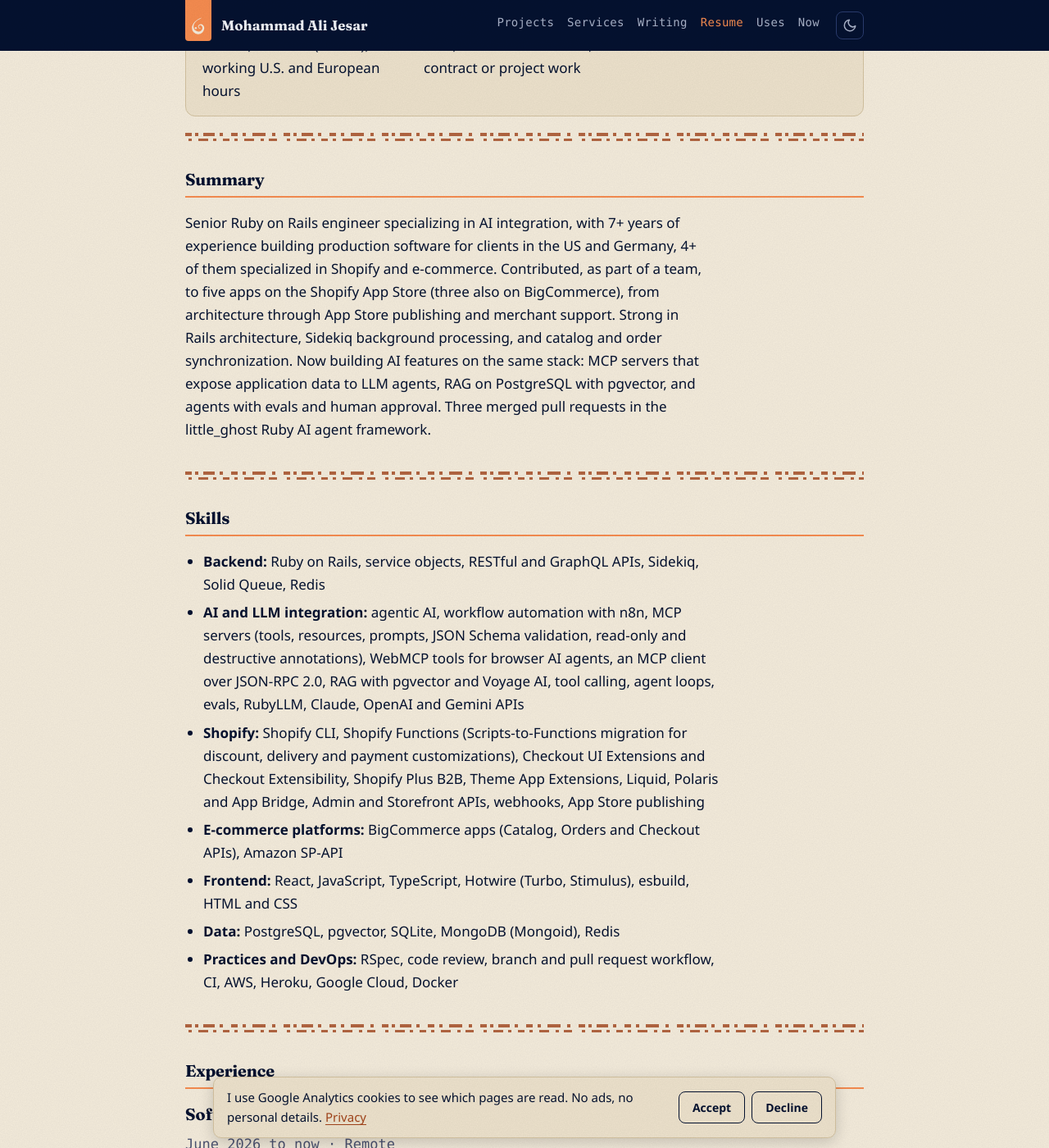
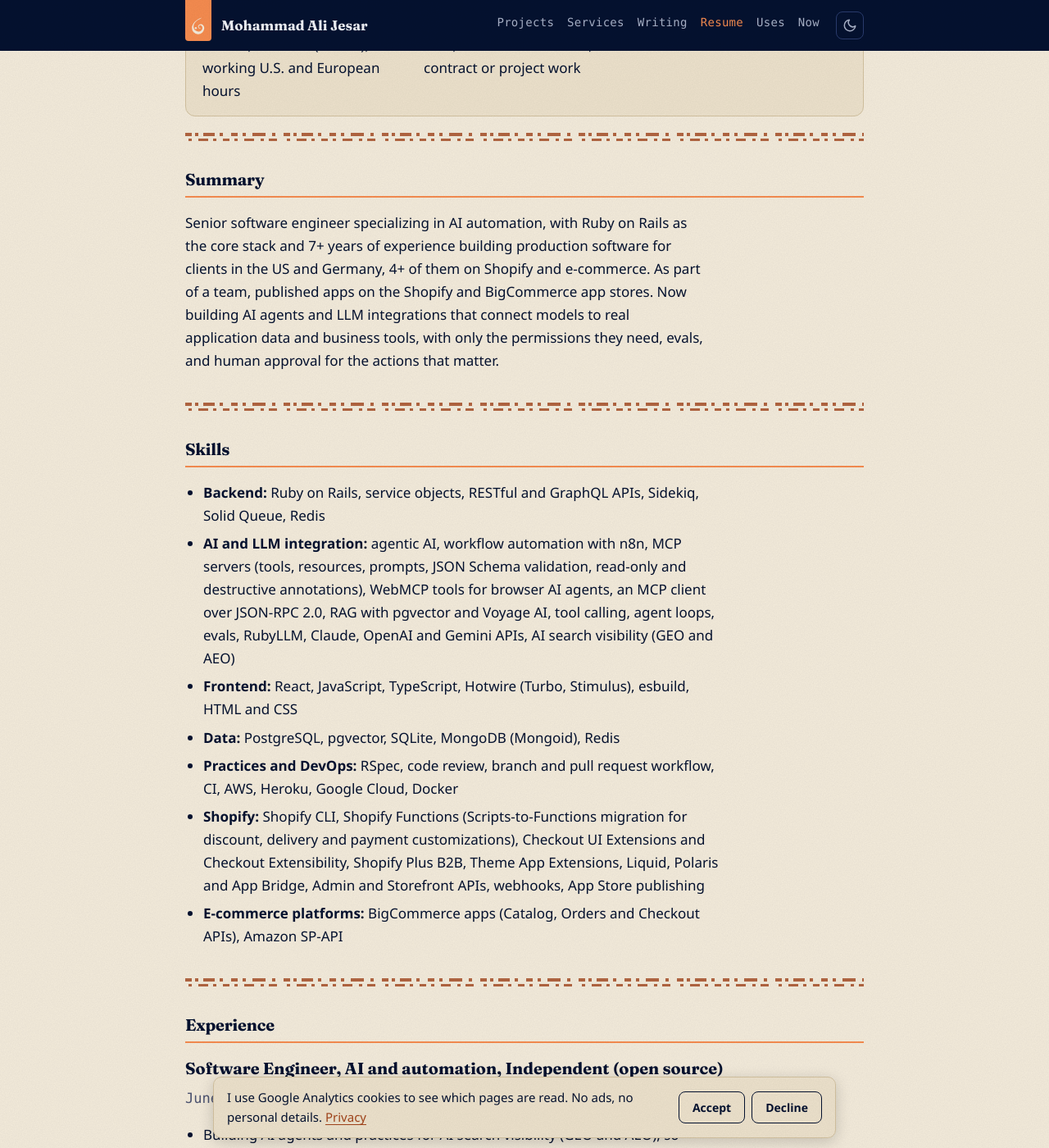
Before and after one commit to mjesar/mjesar.github.io, a Jekyll site: the page built from resume/index.html, in a window 1280 px wide and 1400 px high, scrolled down 664 px. Shown: the whole window at 82% size. Built offline with Jekyll 4.4.1, drawn with Linux system fonts in a browser that asks for light colours; some of the changed text lies outside the part shown.

Commit message:
refresh resume wording and education line

```diff
--- a/index.html
+++ b/index.html
@@ -26,7 +26,7 @@
       "image": "https://mjesar.github.io/assets/img/mohammad-ali-jesar.webp",
       "email": "mailto:mohammadalijaisar@gmail.com",
       "jobTitle": ["Senior Software Engineer specializing in AI automation", "Ruby on Rails Engineer", "AI Engineer"],
-      "disambiguatingDescription": "Ruby on Rails engineer based in Lahore, Pakistan, who builds Shopify and BigCommerce apps and adds AI (MCP servers, RAG, agents) to Rails applications. Holds a BS-IT (Software), Hons, 2017. Independent since June 2026; previously worked at MGLogics on Shopify and BigCommerce apps (2021 to 2026) and as a backend software engineer at SimpleDeploy (2019 to 2021). Online handle: mjesar.",
+      "disambiguatingDescription": "Ruby on Rails engineer based in Lahore, Pakistan, who builds Shopify and BigCommerce apps and adds AI (MCP servers, RAG, agents) to Rails applications. Holds a BS-IT (Software), Hons, from SAU (HEC Pakistan), 2017. Independent since June 2026; previously worked at MGLogics on Shopify and BigCommerce apps (2021 to 2026) and as a backend software engineer at SimpleDeploy (2019 to 2021). Online handle: mjesar.",
       "description": "Senior software engineer specializing in AI automation, with Ruby on Rails as the core stack and 7+ years of experience: helping startups launch MVPs and SaaS applications, building new Rails apps and working on existing ones, AI agents, MCP servers and RAG, workflow automation, and e-commerce apps and integrations. Works results-first, the idea behind Results as a Service.",
       "address": { "@type": "PostalAddress", "addressLocality": "Lahore", "addressCountry": "PK" },
       "knowsLanguage": { "@type": "Language", "name": "English", "alternateName": "en" },
@@ -159,7 +159,7 @@
   <div class="card">
     <h3>Independent</h3>
     <p class="muted">Software engineer, AI and automation · Jun 2026 to now · Remote</p>
-    <p>Freelance and open-source work on AI that works with real business data: <a href="/projects/shop_mcp_server/">shop_mcp_server</a>, <a href="/projects/ai_shop_assistant/">ai_shop_assistant</a>, <a href="/projects/product_geo_agent/">product_geo_agent</a> and three merged little_ghost pull requests.</p>
+    <p>Open-source work on AI that works with real business data: <a href="/projects/shop_mcp_server/">shop_mcp_server</a>, <a href="/projects/ai_shop_assistant/">ai_shop_assistant</a>, <a href="/projects/product_geo_agent/">product_geo_agent</a> and three merged little_ghost pull requests.</p>
   </div>
   <div class="card">
     <h3>MGLogics</h3>
@@ -177,7 +177,7 @@
     <p>Python web apps with Flask and integrated machine learning models (TensorFlow and Keras), from training to testing, in team and individual projects.</p>
   </div>
   <div class="card">
-    <h3>BS-IT (Software), Hons, 2017</h3>
+    <h3>BS-IT (Software), Hons, SAU (HEC Pakistan), 2017</h3>
     <p class="muted">Equivalent to 16 years of education</p>
   </div>
   <p><a class="more" href="/resume/">Full resume</a></p>
--- a/llms.txt
+++ b/llms.txt
@@ -7,7 +7,7 @@
 
 > Senior software engineer specializing in AI automation, with Ruby on Rails as the core stack, based in Lahore, Pakistan, with 7+ years of production Rails experience for clients in the US and Germany, 4+ of them on Shopify and e-commerce. Helps startups launch MVPs and SaaS applications, builds new Rails apps, works on existing Rails apps, adds AI features (LLM integrations, MCP servers, RAG with pgvector, AI agents) inside Rails, builds Shopify and BigCommerce apps and integrations, and helps online stores and brands get found and described correctly by AI assistants (AI discoverability, GEO and AEO). Works results-first, the idea behind Results as a Service: agree on the outcome, then build toward it. Open to remote full-time roles, contracts and project work.{% assign hourly = site.data.pricing | where: "id", "hourly" | first %}{% assign project = site.data.pricing | where: "id", "project" | first %}{% assign part_time = site.data.pricing | where: "id", "part-time" | first %}{% assign full_time = site.data.pricing | where: "id", "full-time" | first %}{% assign cheapest_plan = site.data.ai_plans | sort: "price" | first %} Rates (USD): {{ hourly.price }}, fixed-price projects from ${{ project.min }}, part-time {{ part_time.price }} ({{ part_time.terms | remove: "." }}), full-time {{ full_time.price }} ({{ full_time.terms | remove: "." }}); AI discoverability plans from ${{ cheapest_plan.price }}. Full pricing: {{ "/services/#pricing" | absolute_url }}
 
-Identity: name usually written Mohammad Ali Jesar; also spelled Muhammad Ali Jesar, Mohammad Ali Jessar, Mohammad Ali Jaisar or Ali Jesar. Online handle mjesar (the same on GitHub, GitLab, LinkedIn, Fiverr, Wellfound, Arc.dev, Medium, DEV and Hashnode; Contra uses alijesar). Holds a BS-IT (Software), Hons, equivalent to 16 years of education, 2017. Languages: English (professional working proficiency). Available now. Based in Lahore, Pakistan (UTC+5) with flexible hours: adapts to the client's time zone, including U.S. and European business hours.
+Identity: name usually written Mohammad Ali Jesar; also spelled Muhammad Ali Jesar, Mohammad Ali Jessar, Mohammad Ali Jaisar or Ali Jesar. Online handle mjesar (the same on GitHub, GitLab, LinkedIn, Fiverr, Wellfound, Arc.dev, Medium, DEV and Hashnode; Contra uses alijesar). Holds a BS-IT (Software), Hons, from SAU (HEC Pakistan), equivalent to 16 years of education, 2017. Languages: English (professional working proficiency). Available now. Based in Lahore, Pakistan (UTC+5) with flexible hours: adapts to the client's time zone, including U.S. and European business hours.
 
 Roles and search terms: Senior Software Engineer, AI automation engineer, Ruby on Rails engineer or developer, AI engineer, full-stack engineer, Shopify app developer, BigCommerce app developer, MCP developer.
 
@@ -39,7 +39,7 @@
 {% for j in site.data.profile.work_history -%}
 - {{ j.company }} ({{ j.dates }}{% if j.where %}, {{ j.where }}{% endif %}): {{ j.role }}. {{ j.summary }}
 {% endfor -%}
-- Education: BS-IT (Software), Hons, equivalent to 16 years of education, 2017.
+- Education: BS-IT (Software), Hons, SAU (HEC Pakistan), equivalent to 16 years of education, 2017.
 
 ## Skills
 
--- a/resume/index.html
+++ b/resume/index.html
@@ -1,7 +1,7 @@
 ---
 title: "Resume: Senior Ruby on Rails & AI Engineer"
 ask_ai_question: "Read https://mjesar.github.io/resume/ and summarize Ali Jesar's work experience and technical skills."
-description: "Resume of Mohammad Ali Jesar, senior Ruby on Rails engineer specializing in AI integration: 7+ years of production Rails, Shopify and e-commerce, MCP and RAG."
+description: "Resume of Mohammad Ali Jesar, senior software engineer specializing in AI automation with Ruby on Rails: 7+ years of production software, Shopify and e-commerce, AI agents, MCP and RAG."
 jsonld:
   "@context": https://schema.org
   "@type": ProfilePage
@@ -20,7 +20,7 @@
       <img class="avatar no-print" src="/assets/img/mohammad-ali-jesar.webp" srcset="/assets/img/mohammad-ali-jesar-208.webp 208w, /assets/img/mohammad-ali-jesar.webp 400w" sizes="(max-width: 760px) 72px, 104px" width="400" height="400" alt="Portrait of Mohammad Ali Jesar, senior Ruby on Rails engineer, in glasses and a pink shirt">
       <h1>Mohammad Ali Jesar</h1>
     </div>
-    <p class="lede">Senior Ruby on Rails Engineer specializing in AI integration, with 4+ years in Shopify and e-commerce.</p>
+    <p class="lede">Senior Software Engineer specializing in AI automation. I build AI agents in Ruby on Rails that work with real business data.</p>
     <p class="meta">Lahore, Pakistan · mohammadalijaisar@gmail.com · mjesar.github.io · github.com/mjesar · linkedin.com/in/mjesar</p>
     <ul class="links no-print">
       <li><a class="btn primary" href="/resume/mohammad-ali-jesar-resume.pdf" download>Download PDF</a></li>
@@ -35,30 +35,32 @@
 
 <section>
   <h2>Summary</h2>
-  <p>Senior Ruby on Rails engineer specializing in AI integration, with 7+ years of experience building production software for clients in the US and Germany, 4+ of them specialized in Shopify and e-commerce. Contributed, as part of a team, to five apps on the Shopify App Store (three also on BigCommerce), from architecture through App Store publishing and merchant support. Strong in Rails architecture, Sidekiq background processing, and catalog and order synchronization. Now building AI features on the same stack: MCP servers that expose application data to LLM agents, RAG on PostgreSQL with pgvector, and agents with evals and human approval. Three merged pull requests in the little_ghost Ruby AI agent framework.</p>
+  <p>Senior software engineer specializing in AI automation, with Ruby on Rails as the core stack and 7+ years of experience building production software for clients in the US and Germany, 4+ of them on Shopify and e-commerce. As part of a team, published apps on the Shopify and BigCommerce app stores. Now building AI agents and LLM integrations that connect models to real application data and business tools, with only the permissions they need, evals, and human approval for the actions that matter.</p>
 </section>
 
 <section>
   <h2>Skills</h2>
   <ul>
     <li><strong>Backend:</strong> Ruby on Rails, service objects, RESTful and GraphQL APIs, Sidekiq, Solid Queue, Redis</li>
-    <li><strong>AI and LLM integration:</strong> agentic AI, workflow automation with n8n, MCP servers (tools, resources, prompts, JSON Schema validation, read-only and destructive annotations), WebMCP tools for browser AI agents, an MCP client over JSON-RPC 2.0, RAG with pgvector and Voyage AI, tool calling, agent loops, evals, RubyLLM, Claude, OpenAI and Gemini APIs</li>
-    <li><strong>Shopify:</strong> Shopify CLI, Shopify Functions (Scripts-to-Functions migration for discount, delivery and payment customizations), Checkout UI Extensions and Checkout Extensibility, Shopify Plus B2B, Theme App Extensions, Liquid, Polaris and App Bridge, Admin and Storefront APIs, webhooks, App Store publishing</li>
-    <li><strong>E-commerce platforms:</strong> BigCommerce apps (Catalog, Orders and Checkout APIs), Amazon SP-API</li>
+    <li><strong>AI and LLM integration:</strong> agentic AI, workflow automation with n8n, MCP servers (tools, resources, prompts, JSON Schema validation, read-only and destructive annotations), WebMCP tools for browser AI agents, an MCP client over JSON-RPC 2.0, RAG with pgvector and Voyage AI, tool calling, agent loops, evals, RubyLLM, Claude, OpenAI and Gemini APIs, AI search visibility (GEO and AEO)</li>
     <li><strong>Frontend:</strong> React, JavaScript, TypeScript, Hotwire (Turbo, Stimulus), esbuild, HTML and CSS</li>
     <li><strong>Data:</strong> PostgreSQL, pgvector, SQLite, MongoDB (Mongoid), Redis</li>
     <li><strong>Practices and DevOps:</strong> RSpec, code review, branch and pull request workflow, CI, AWS, Heroku, Google Cloud, Docker</li>
+    <li><strong>Shopify:</strong> Shopify CLI, Shopify Functions (Scripts-to-Functions migration for discount, delivery and payment customizations), Checkout UI Extensions and Checkout Extensibility, Shopify Plus B2B, Theme App Extensions, Liquid, Polaris and App Bridge, Admin and Storefront APIs, webhooks, App Store publishing</li>
+    <li><strong>E-commerce platforms:</strong> BigCommerce apps (Catalog, Orders and Checkout APIs), Amazon SP-API</li>
   </ul>
 </section>
 
 <section>
   <h2>Experience</h2>
   <div class="job">
-    <h3>Software Engineer, AI and automation, Independent</h3>
+    <h3>Software Engineer, AI and automation, Independent (open source)</h3>
     <p class="muted">June 2026 to now · Remote</p>
     <ul>
-      <li>Freelance and open-source work on AI that works with real business data, shown in the projects below: shop_mcp_server, ai_shop_assistant and product_geo_agent.</li>
-      <li>Three merged pull requests to little_ghost, a Ruby AI agent framework, released in 0.11.0.</li>
+      <li>Building AI agents and practices for AI search visibility (GEO and AEO), so websites and brands get found and recommended by AI assistants like Google AI and ChatGPT. Methods include llms.txt, schema.org structured data and WebMCP tools. Built product_geo_agent, which checks whether AI assistants recommend a product, scores it and lists what to fix, with steady scores across 5 eval runs.</li>
+      <li>Contributed three bug fixes to little_ghost, an open-source Ruby AI agent framework. All were reviewed and merged by its maintainers and released in 0.11.0.</li>
+      <li>Built shop_mcp_server, an MCP server that gives AI agents safe access to business data (products, orders and inventory): 7 tools, approval-gated writes and an RSpec suite.</li>
+      <li>Building support_engineer, an AI customer support agent in Rails 8.1 that looks up orders and shipments, tested on a public dataset of about 99,000 orders.</li>
     </ul>
   </div>
   <div class="job">
@@ -66,11 +68,12 @@
     <p class="muted">December 2021 to June 2026 · Remote, US clients</p>
     <ul>
       <li>Designed, built and maintained Shopify and BigCommerce apps with Ruby on Rails and React for furniture and retail merchants.</li>
-      <li>Contributed to five published Shopify apps (three also on BigCommerce) covering catalog and order sync, SEO and JSON-LD schema, geolocation redirects and order-fraud prevention.</li>
+      <li>Contributed to published Shopify and BigCommerce apps covering catalog and order sync, SEO and JSON-LD schema, geolocation redirects and order-fraud prevention.</li>
       <li>Built Amazon SP-API integrations for product listings, variants and image uploads, automating previously manual work.</li>
       <li>Designed Sidekiq background processing for synchronization and long-running jobs, with retries and reliability in mind.</li>
       <li>Handled deployment, versioning and releases to the Shopify and BigCommerce app stores, including platform compliance and post-release support.</li>
       <li>Diagnosed production issues across app code, DNS and email delivery, and supported merchants directly through to resolution.</li>
+      <li>Worked daily with US clients in e-commerce, medical and furniture, and gave technical input on proposals for Virginia state government projects.</li>
       <li>Wrote RSpec tests and took part in architecture decisions and code reviews.</li>
     </ul>
   </div>
```
Also changed, not shown: other parts of resume/index.html (+1 -1 lines), _data/profile.yml (+9 -9 lines), test/site.test.mjs (+1 -1 lines).
